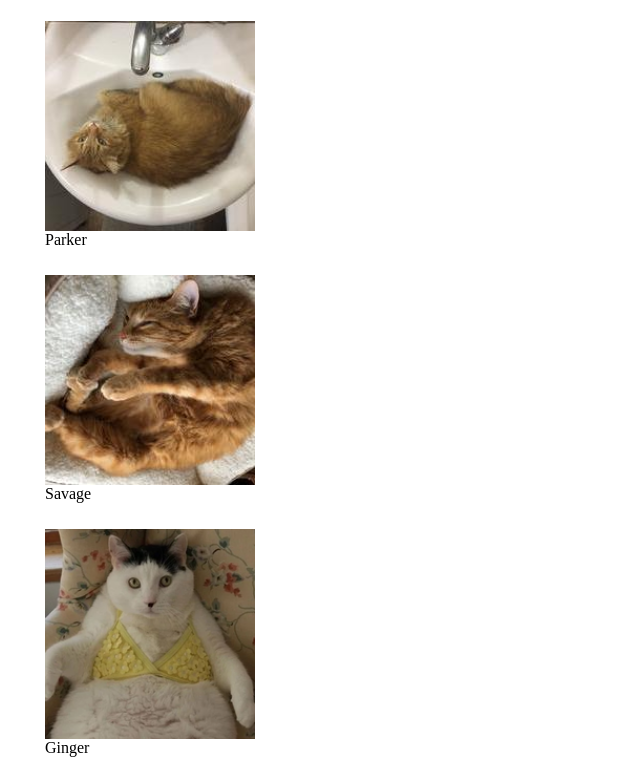
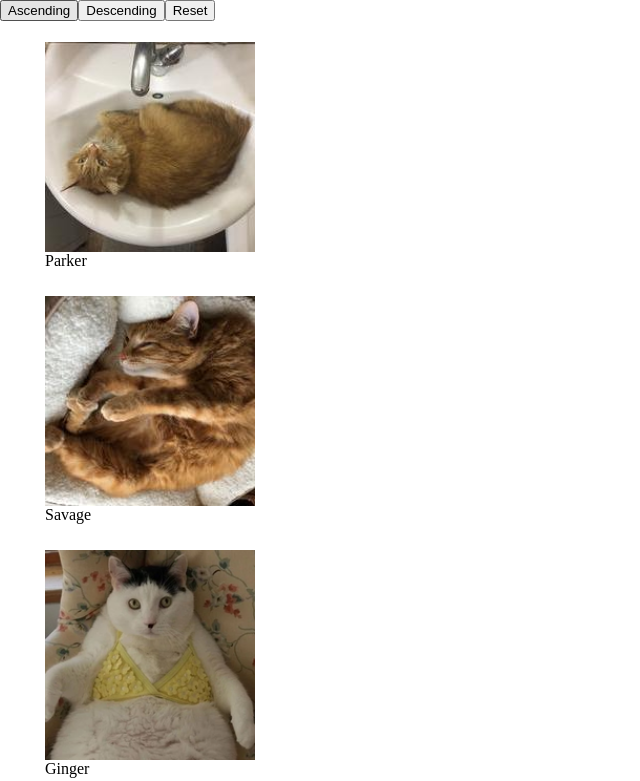
Before and after one commit to kristofferlarberg/cats-incorpurrate, a Next.js app: page / in a window 1280 px wide. Shown: the top 781 px of the page, without its empty margins (0-640 px from the left). Built offline with nearby package versions, Linux system fonts and the light colour scheme.

Commit message:
Implement sorting functionality

```diff
--- a/pages/index.js
+++ b/pages/index.js
@@ -1,5 +1,6 @@
 import Head from 'next/head'
 import Image from 'next/image'
+import { useState } from 'react';
 // import styles from '../styles/Home.module.css'
 
 export async function getStaticProps(context) {
@@ -25,6 +26,27 @@ export async function getStaticProps(context) {
 
 export default function Home(props) {
   const { cats } = props;
+  const [catsState, setCatsState] = useState(cats);
+
+  //Sort based on cutenessLevel - low to high
+  function sortAsc() {
+    const sortedData = [...cats].sort((a, b) => a.cutenessLevel - b.cutenessLevel)
+    setCatsState(sortedData)
+  }
+  //Sort based on cutenessLevel - high to low
+  function sortDesc() {
+    const sortedData = [...cats].sort((a, b) => b.cutenessLevel - a.cutenessLevel)
+    setCatsState(sortedData)
+  }
+
+  function sortReset(e) {
+    e.preventDefault
+    const sortedData = cats;
+    setCatsState(sortedData)
+  }
+
+  console.log("cats", cats)
+  console.log("catsState", catsState)
 
   return (
     <div>
@@ -35,7 +57,10 @@ export default function Home(props) {
       </Head>
 
       <main>
-        {cats && cats?.map((cat) => (
+        <button onClick={sortAsc}>Ascending</button>
+        <button onClick={sortDesc}>Descending</button>
+        <button onClick={sortReset}>Reset</button>
+        {catsState && catsState?.map((cat) => (
           <figure key={cat.name}>
             <Image
               src={`/images/${cat.image}`}
```
